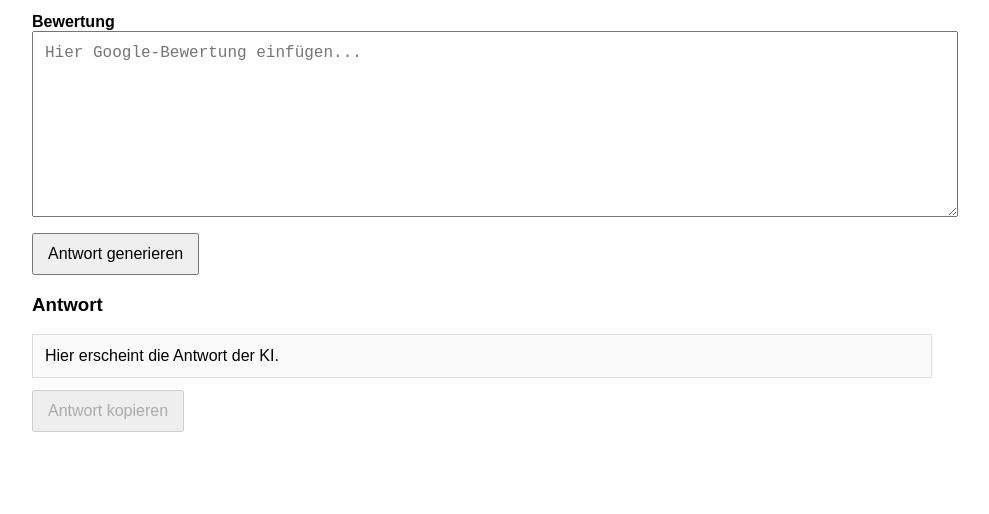
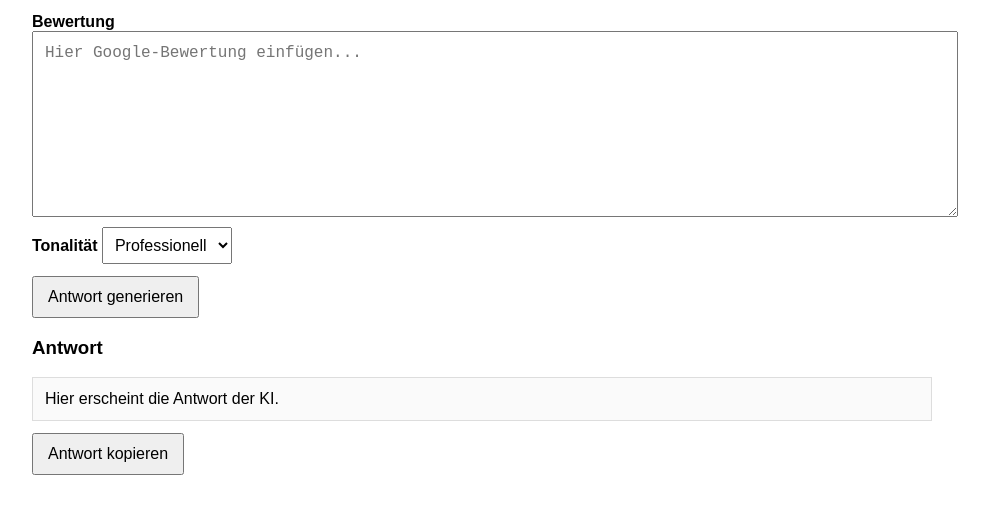
Before and after one commit to Til140607/autoreply-api, a website: page index.html in a window 1280 px wide. Shown: the part 110-624 px from the top of the page, without its empty margins (158-1147 px from the left). Drawn offline with Linux system fonts and the light colour scheme.

Commit message:
Update index.html

```diff
--- a/index.html
+++ b/index.html
@@ -12,6 +12,11 @@
     button { margin-top: 12px; padding: 10px 14px; font-size: 16px; cursor: pointer; }
     .box { margin-top: 18px; padding: 12px; border: 1px solid #ddd; background: #fafafa; white-space: pre-wrap; }
     .small { color: #666; font-size: 13px; margin-top: 6px; }
+    select {
+  margin-top: 6px;
+  padding: 8px;
+  font-size: 16px;
+}
   </style>
 </head>
 <body>
@@ -20,6 +25,13 @@
 
   <label for="review"><b>Bewertung</b></label>
   <textarea id="review" placeholder="Hier Google-Bewertung einfügen..."></textarea>
+
+  <label for="tone"><b>Tonalität</b></label>
+<select id="tone">
+  <option value="professionell" selected>Professionell</option>
+  <option value="kurz">Kurz</option>
+  <option value="locker">Locker</option>
+</select>
 
   <br />
   <button id="generateBtn">Antwort generieren</button>
@@ -30,6 +42,7 @@
 <button id="copyBtn">Antwort kopieren</button>
 <div id="copyStatus" class="small"></div>
 <script>
+const toneEl = document.getElementById("tone");
 const API_URL = "/api/generate";
 
 const btn = document.getElementById("generateBtn");
@@ -59,8 +72,11 @@ btn.addEventListener("click", async () => {
     const res = await fetch(API_URL, {
       method: "POST",
       headers: { "Content-Type": "application/json" },
-      body: JSON.stringify({ review })
-    });
+      body: JSON.stringify({
+  review,
+  tone: toneEl.value
+})
+
 
     const data = await res.json();
 
```
